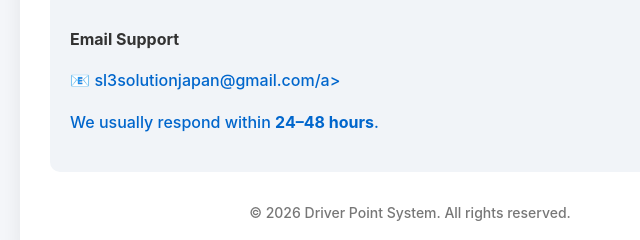
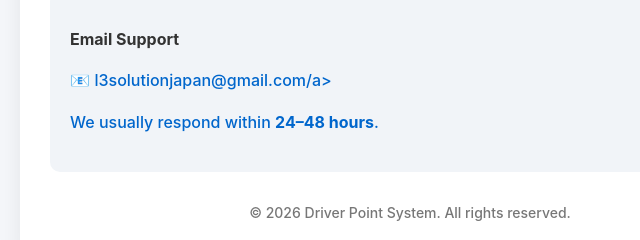
Before and after one commit to L3Solutions/driver-point-system-support, a plain HTML site: page index.html in a window 1280 px wide. Shown: the part 214-454 px from the top of the page, 230-870 px from the left. Drawn offline with Linux system fonts and the light colour scheme.

Commit message:
Update index.html

```diff
--- a/index.html
+++ b/index.html
@@ -73,7 +73,7 @@
         <div class="card">
             <p><strong>Email Support</strong></p>
             <p>
-                📧 <a href="mailto:l3solutionjapan@gmail.com">sl3solutionjapan@gmail.com/a>
+                📧 <a href="mailto:l3solutionjapan@gmail.com">l3solutionjapan@gmail.com/a>
             </p>
             <p>
                 We usually respond within <strong>24–48 hours</strong>.
```
